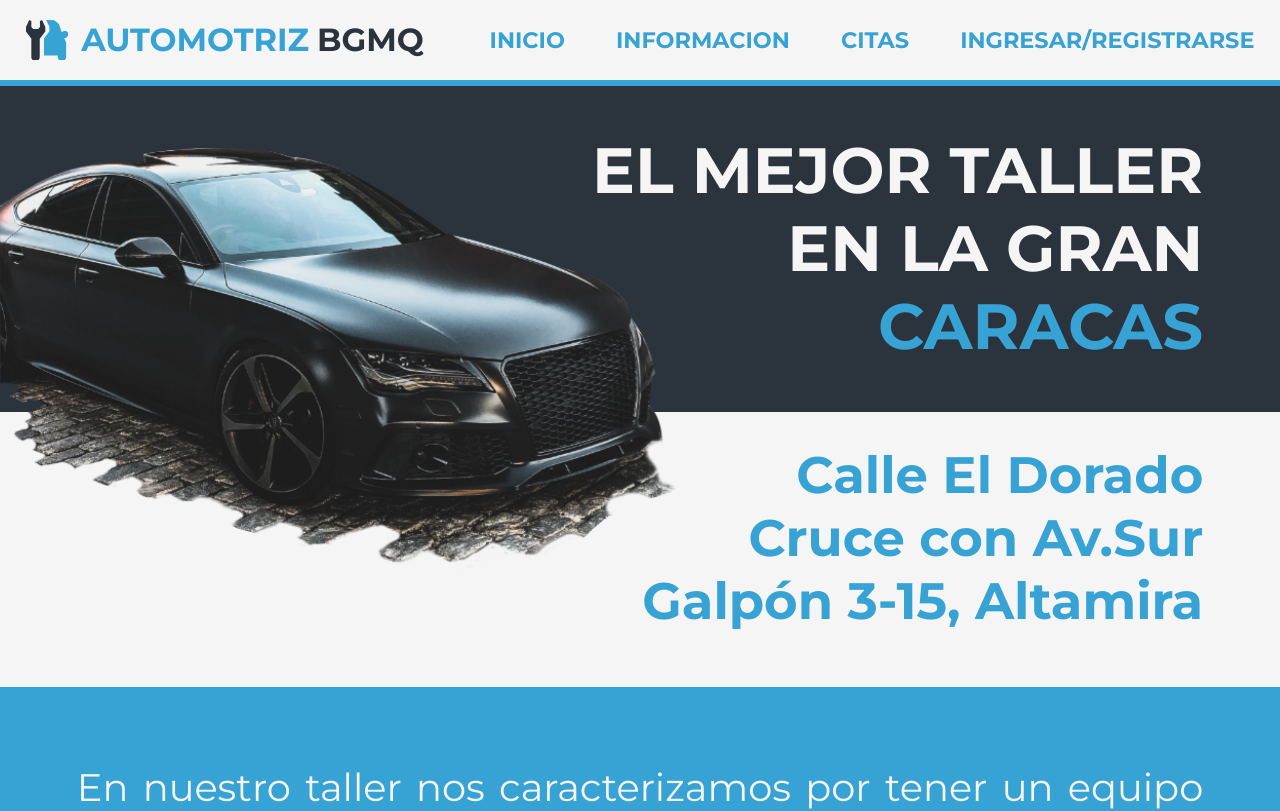
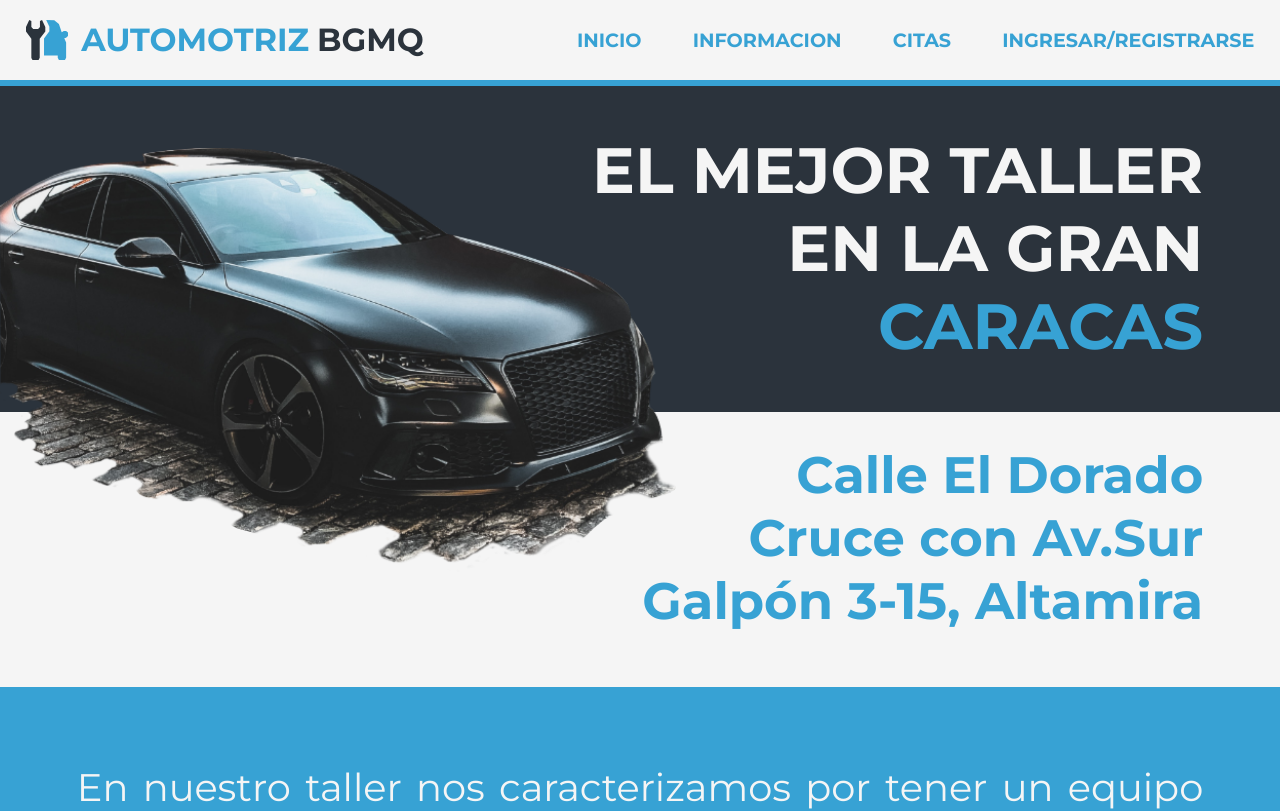
Before and after one commit to nbolinaga/automotrizBGM, an Angular app in the folder automotrizBGMQ/: page / in a window 1280 px wide. Shown: the top 811 px of the page. Built offline with nearby package versions, Linux system fonts and the light colour scheme.

Commit message:
implementado modal al clickear ingresar/registrar

```diff
--- a/automotrizBGMQ/src/app/navbar/navbar.component.html
+++ b/automotrizBGMQ/src/app/navbar/navbar.component.html
@@ -5,9 +5,10 @@
         <li class="nav-item"><a href="">INFORMACION</a></li>
         <li class="nav-item"><a href="">CITAS</a></li>
         <li class="nav-item" >
-            <ng-template [ngIf]="!Logeado" [ngIfElse]="perfil"><a href="" (click)="logged()">INGRESAR/REGISTRARSE</a></ng-template>
+            <ng-template [ngIf]="!Logeado" [ngIfElse]="perfil"><a (click)="logged()">INGRESAR/REGISTRARSE</a></ng-template>
             <ng-template #perfil><a href="/">PERFIL</a></ng-template>
         </li>
     </ul>
     <h3 id="btnTelefono"  (click)="toggleNav()"><ng-template [ngIf]="navOpen" [ngIfElse]="x"><i class="fas fa-chevron-down"></i></ng-template><ng-template #x (click)="open()"><i class="fas fa-bars"></i></ng-template></h3>
 </nav>
+<app-login *ngIf ="Logeado"></app-login>
--- a/automotrizBGMQ/src/app/navbar/navbar.component.scss
+++ b/automotrizBGMQ/src/app/navbar/navbar.component.scss
@@ -56,11 +56,12 @@ nav {
       display: inline-flex;
       margin: 2vw;
       font-weight: bold;
-      font-size: 1.75vw;
+      font-size: 1.5vw;
 
       a{
         text-decoration: none;
         color: $detalles;
+        cursor: pointer;
       }
     }
   }
```
